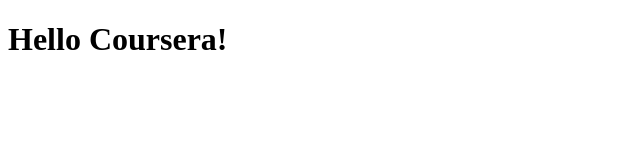
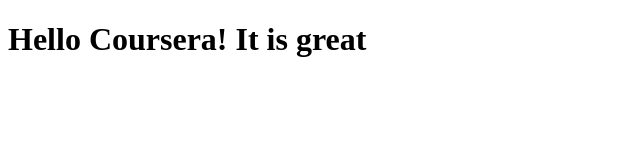
Before and after one commit to loler007/Coursera-test, a plain HTML site: page site/index.html in a window 1280 px wide. Shown: the whole page, without its empty margins (0-640 px from the left). Drawn offline with Linux system fonts and the light colour scheme.

Commit message:
Small addition to our page content.

```diff
--- a/site/index.html
+++ b/site/index.html
@@ -4,6 +4,6 @@
 	<title>Hello Coursera!</title>
 </head>
 <body>
-<h1> Hello Coursera!</h1>
+<h1> Hello Coursera! It is great</h1>
 </body>
 </html>
```
